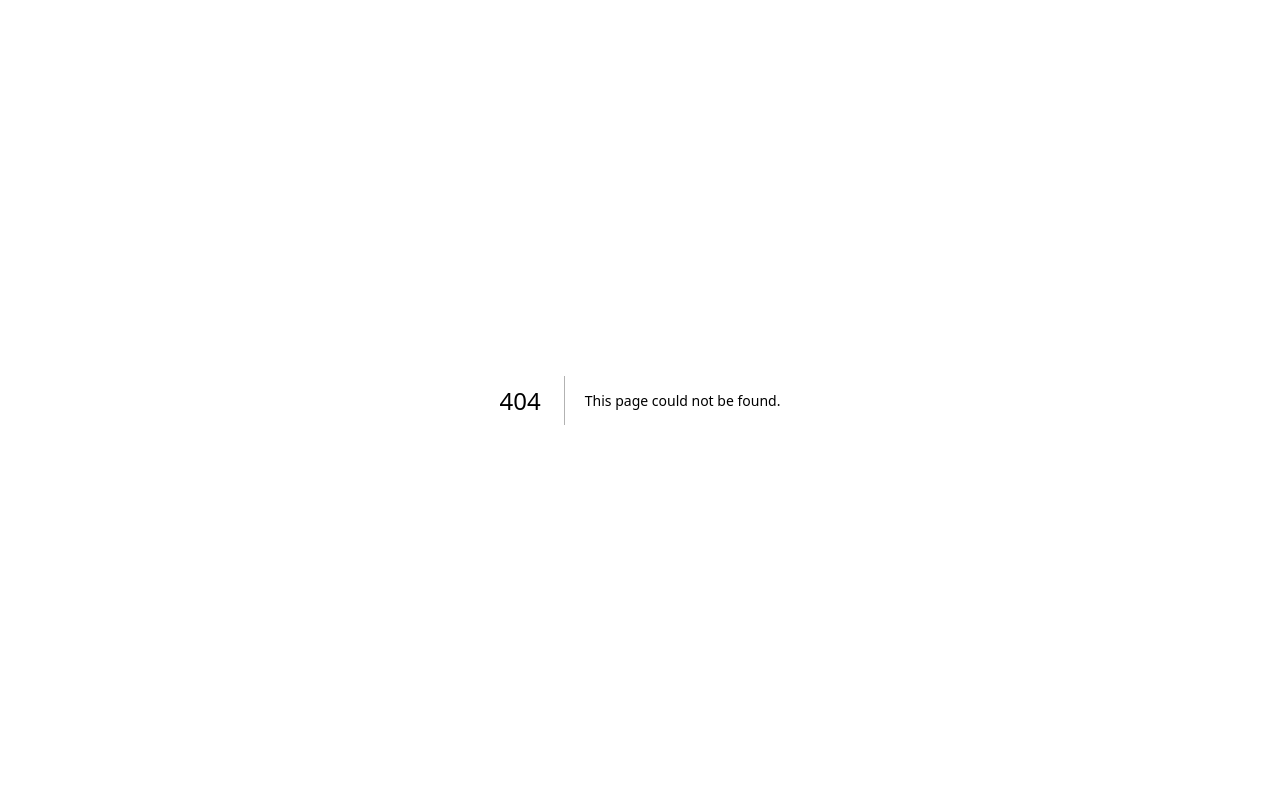
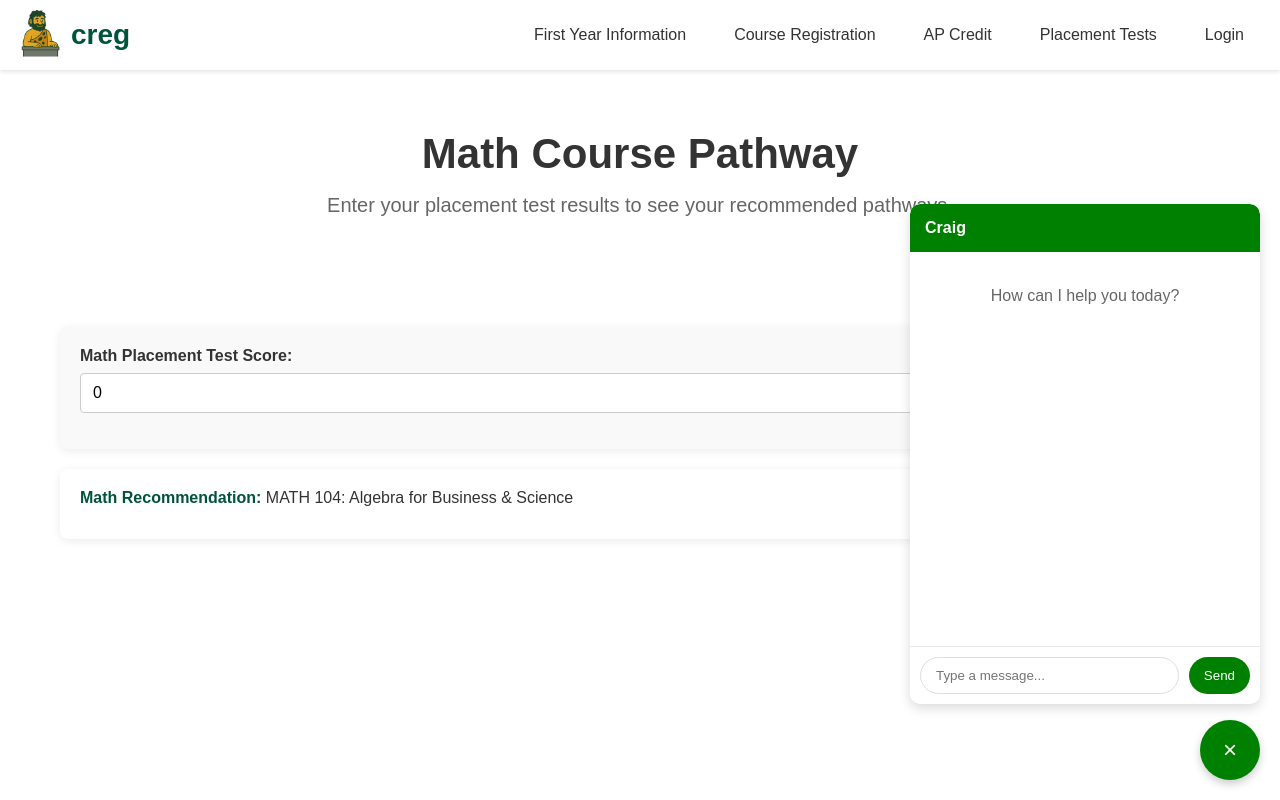
Before and after one commit to tomayyeung/c-reg, a Next.js app in the folder web/: page /placement-tests/other-major in a window 1280 px wide. Before the commit this address had no page. Built offline with nearby package versions, Linux system fonts and the light colour scheme.

Commit message:
Add generic major pathway

```diff
--- a/web/app/globals.css
+++ b/web/app/globals.css
@@ -39,6 +39,16 @@ body {
 a {
   color: inherit;
   text-decoration: none;
+}
+
+h2 {
+  margin-top: 30px;
+  margin-bottom: 15px;
+}
+
+h3 {
+  margin-top: 15px;
+  margin-bottom: 12px;
 }
 
 /* Common Layout Elements */
--- /dev/null
+++ b/web/app/placement-tests/other-major/page.tsx
@@ -0,0 +1,86 @@
+"use client";
+
+import { useState, useEffect } from "react";
+import Header from "@/components/Header";
+import ChatBot from "@/components/ChatBot";
+import styles from "../page.module.css";
+
+/*
+  Math Placement Test
+  - 76-100%: MATH 109: Calculus & Analytic Geom I
+  - 68-75%: MATH 108: Precalculus, but you may retake the test to try to place into MATH 109
+  - 61-67%: MATH 107: Calculus for the Liberal Arts, MATH 108: Precalculus
+  - 46-60%: MATH 105: Mathematics for Educators
+  - 45% or below: MATH 104: Algebra for Business & Science
+*/
+
+export default function GenericPathway() {
+  const [mathScore, setMathScore] = useState<number>(0); // Default to 0
+  const [mathRecommendation, setMathRecommendation] = useState<string | null>(null);
+
+  useEffect(() => {
+    if (mathScore !== null) {
+      if (mathScore >= 76) setMathRecommendation("MATH 109: Calculus & Analytic Geom I");
+      else if (mathScore >= 68) setMathRecommendation("MATH 108: Precalculus or retake the test to place into MATH 109: Calculus & Analytic Geom I (recommended)");
+      else if (mathScore >= 61) setMathRecommendation("MATH 108: Precalculus");
+      else if (mathScore >= 46) setMathRecommendation("MATH 105: Mathematics for Educators");
+      else setMathRecommendation("MATH 104: Algebra for Business & Science");
+    } else {
+      setMathRecommendation(null);
+    }
+  }, [mathScore]);
+
+  const handleMathScoreChange = (e: React.ChangeEvent<HTMLInputElement>) => {
+    const value = e.target.value;
+
+    // Remove leading zeros
+    if (value.startsWith("0") && value.length > 1) {
+      e.target.value = value.slice(1);
+    }
+
+    const numericValue = Number(value);
+    if (numericValue >= 0 && numericValue <= 100) {
+      setMathScore(numericValue);
+    }
+  };
+
+  return (
+    <>
+      <Header />
+      <ChatBot />
+
+      <div className={styles.container}>
+        <div className={styles.main}>
+          <div className={styles.hero}>
+            <h1 className={styles.title}>Math Course Pathway</h1>
+            <p className={styles.subtitle}>
+              Enter your placement test results to see your recommended pathways.
+            </p>
+          </div>
+
+          <div className={styles.form}>
+            <div className={styles.inputGroup}>
+              <label htmlFor="mathScore">Math Placement Test Score:</label>
+              <input
+                type="number"
+                id="mathScore"
+                value={mathScore}
+                onChange={handleMathScoreChange}
+                className={styles.input}
+              />
+            </div>
+          </div>
+
+          <div className={styles.results}>
+            {mathRecommendation ? (
+              <p> <strong>Math Recommendation:</strong> {mathRecommendation}  </p>
+            ) : (
+              <p>Please enter your score above to see your recommendation.</p>
+            )}
+          </div>
+
+        </div>
+      </div>
+    </>
+  );
+}
--- a/web/app/pathways/page.module.css
+++ b/web/app/placement-tests/page.module.css
@@ -245,7 +245,7 @@
     display: grid;
     grid-template-columns: repeat(2, 1fr);
     gap: 1rem;
-    margin-top: 1.5rem;
+    margin-top: 1rem;
     font-size: 1.1rem;
     list-style-type: disc;
 }
@@ -424,3 +424,9 @@
     color: var(--primary-color-dark);
     text-decoration: none;
 }
+
+.link {
+    color: var(--primary-color);
+    text-decoration: underline;
+    transition: color 0.2s ease;
+}
--- a/web/components/Header.tsx
+++ b/web/components/Header.tsx
@@ -47,8 +47,8 @@ export default function Header() {
         <Link href="/ap-credit" className={styles.navButton}>
           AP Credit
         </Link>
-        <Link href="/pathways" className={styles.navButton}>
-          Pathways
+        <Link href="/placement-tests" className={styles.navButton}>
+          Placement Tests
         </Link>
         {username ? (
           <Link href="/" onClick={handleLogout} className={styles.navButton}>
```
Also changed, not shown: web/app/pathways/page.tsx (deleted, +0 -42 lines), web/app/placement-tests/page.tsx (added, +60 -0 lines), web/app/placement-tests/chemistry-major/page.tsx (renamed from web/app/pathways/chemistry/page.tsx), web/app/placement-tests/cs-major/page.tsx (renamed from web/app/pathways/cs/page.tsx).
